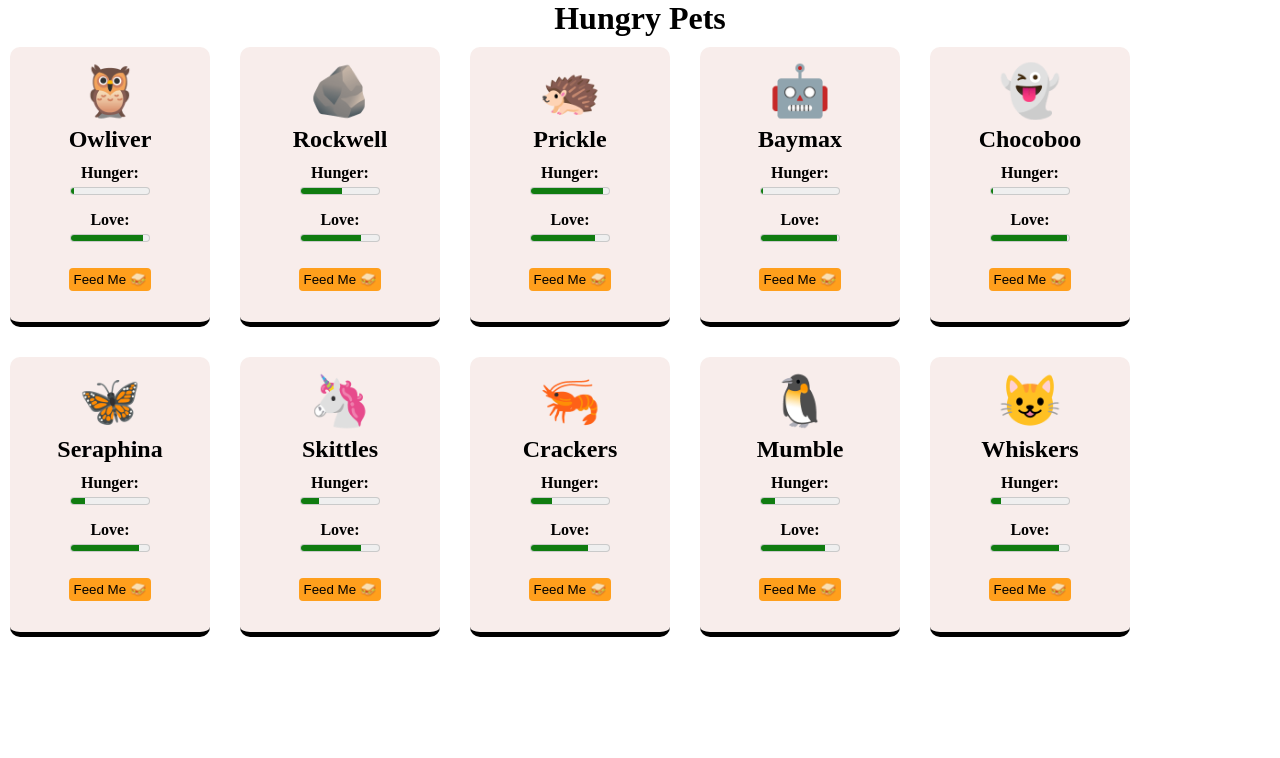
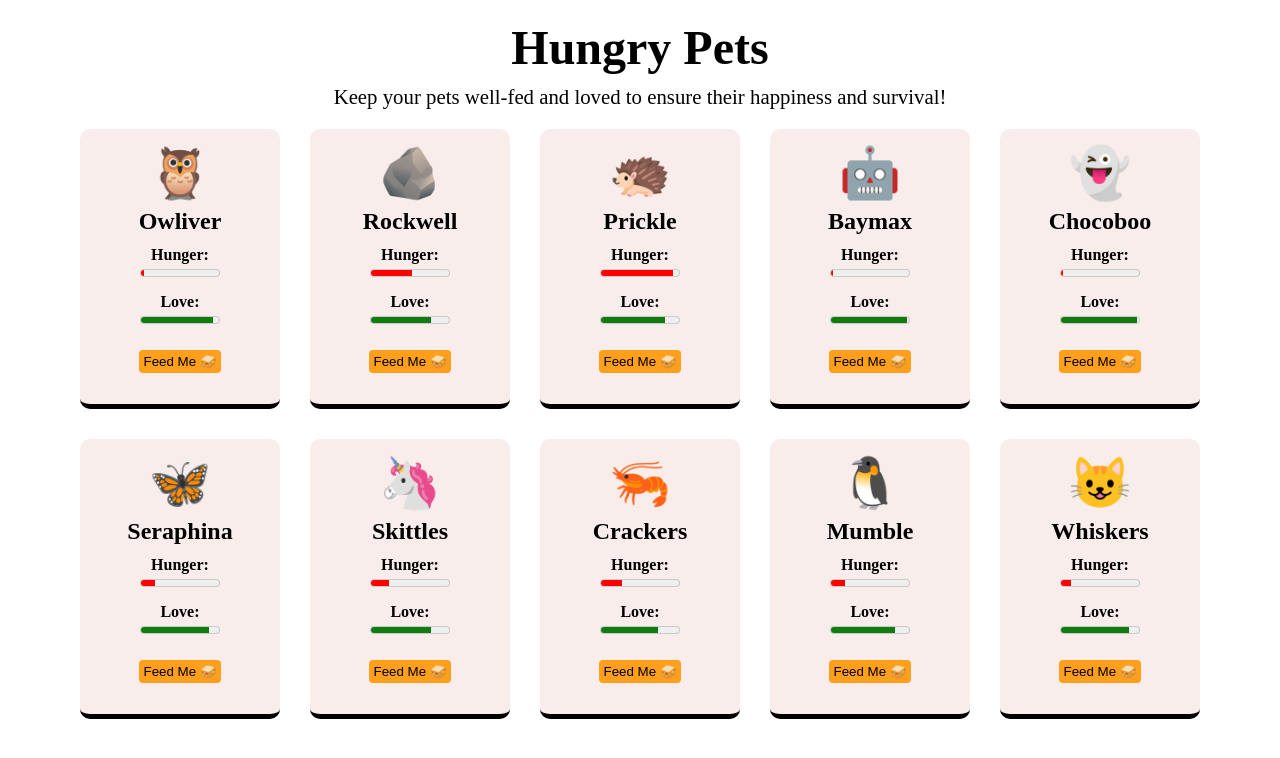
Before and after one commit to jazxbx/hungry-petsv2, a React (Vite) app: page / in a window 1280 px wide. Shown: the top 758 px of the page. Built offline with nearby package versions, Linux system fonts and the light colour scheme.

Commit message:
added style to hunger meter

```diff
--- a/src/App.css
+++ b/src/App.css
@@ -1,4 +1,6 @@
 @font-face {
-  font-family: "casual";
-  src: url(./fonts/casual.ttf);
+  font-family: casual;
+  src: url(./fonts/casual.ttf) format("truetype");
+  font-weight: normal;
+  font-style: normal;
 }
--- a/src/App.jsx
+++ b/src/App.jsx
@@ -133,8 +133,12 @@ const App = () => {
   }, []);
 
   return (
-    <>
-      <h1>Hungry Pets</h1>
+    <div className="pets-container">
+      <h1 className="casual">Hungry Pets</h1>
+      <p className="intro casual">
+        Keep your pets well-fed and loved to ensure their happiness and
+        survival!
+      </p>
       <div className="card-container">
         {pets.map((pet) => {
           return (
@@ -154,7 +158,7 @@ const App = () => {
           );
         })}
       </div>
-    </>
+    </div>
   );
 };
 
--- a/src/components/Card.jsx
+++ b/src/components/Card.jsx
@@ -18,7 +18,12 @@ const Card = ({
           <p className="name">{name}</p>
           <div className="meter-container">
             <p className="description">Hunger:</p>
-            <meter max="100" min="0" value={hunger}></meter>
+            <meter
+              max="100"
+              min="0"
+              value={hunger}
+              className="hunger-meter"
+            ></meter>
           </div>
           <div className="meter-container">
             <p className="description">Love:</p>
--- a/src/index.css
+++ b/src/index.css
@@ -1,6 +1,5 @@
 :root {
   /* colors */
-  --background: #3a0ca3;
   --card-active: #f8edeb;
   --card-dead: #cae9ff;
   --button: #ff9f1c;
@@ -16,14 +15,28 @@
   padding: 0;
 }
 
+.pets-container {
+  display: grid;
+  margin: 20px 30px;
+  justify-items: center;
+}
+
 .card-container {
   display: flex;
+  justify-content: center;
   flex-wrap: wrap;
   gap: 10px;
 }
 
 h1 {
+  font-family: casual;
   text-align: center;
+  font-size: 3em;
+}
+
+.intro {
+  font-size: 1.3em;
+  margin: 10px auto;
 }
 
 /* Card  */
@@ -62,6 +75,10 @@ h1 {
   margin-top: 5px;
 }
 
+.hunger-meter::-webkit-meter-optimum-value {
+  background-color: red;
+}
+
 button {
   border: none;
   background-color: var(--button);
```
